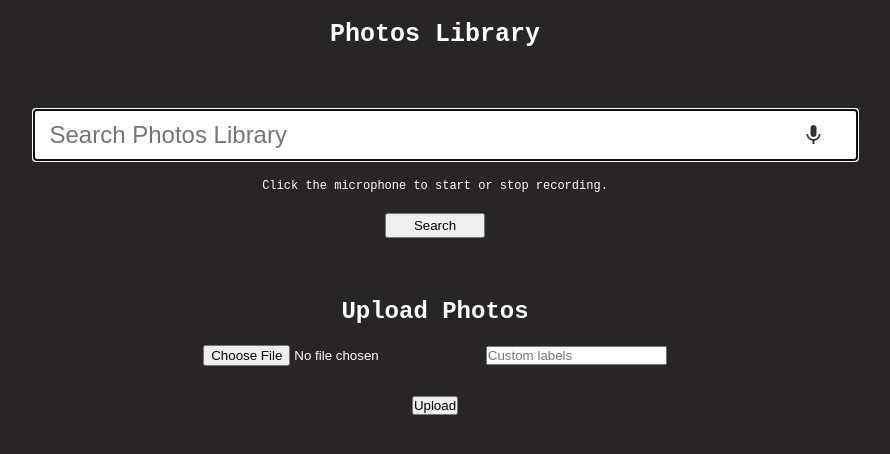
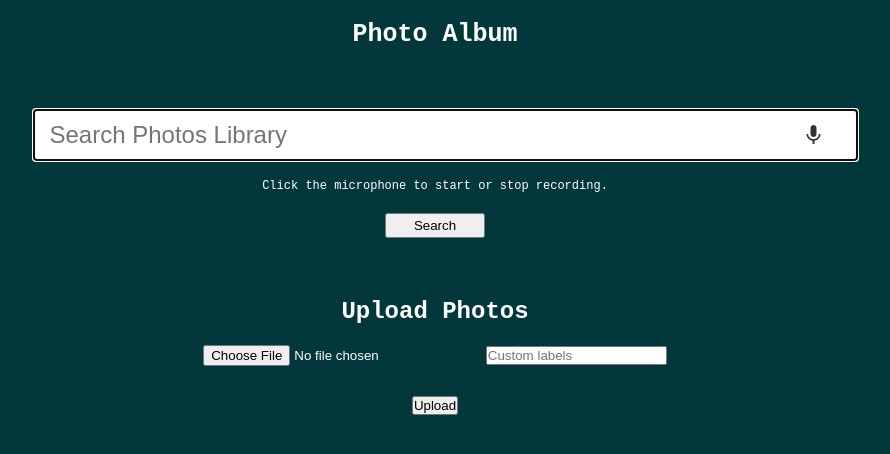
Before and after one commit to shubhankarv99/Intelligent-Photo-Album, a plain HTML site: page website_v2/index.html in a window 1280 px wide. Shown: the whole page, without its empty margins (205-1095 px from the left). Drawn offline with nearby package versions, Linux system fonts and the light colour scheme.

Commit message:
BG color change

```diff
--- a/website_v2/apiGateway-js-sdk/apigClient.js
+++ b/website_v2/apiGateway-js-sdk/apigClient.js
@@ -53,7 +53,7 @@ apigClientFactory.newClient = function (config) {
 
 
     // extract endpoint and path from url
-    var invokeUrl = 'https://gjduffy910.execute-api.us-east-1.amazonaws.com/v1';
+    var invokeUrl = 'https://99c1dd97ba.execute-api.us-east-1.amazonaws.com/v1';
     var endpoint = /(^https?:\/\/[^\/]+)/g.exec(invokeUrl)[1];
     var pathComponent = invokeUrl.substring(endpoint.length);
 
--- a/website_v2/index.css
+++ b/website_v2/index.css
@@ -12,7 +12,7 @@
 body {
     font-family: 'Courier New', Courier, monospace;
     color: white;
-    background-color: rgb(39, 37, 37);
+    background-color: rgb(2, 56, 60);
 }
 
 .container-fluid {
--- a/website_v2/index.html
+++ b/website_v2/index.html
@@ -21,7 +21,7 @@
     </head>
     <center>
         <header class="photos_title">
-            Photos Library
+            Photo Album
         </header>
     </center>
     <body>
```
Also changed, not shown: 1 other file.
